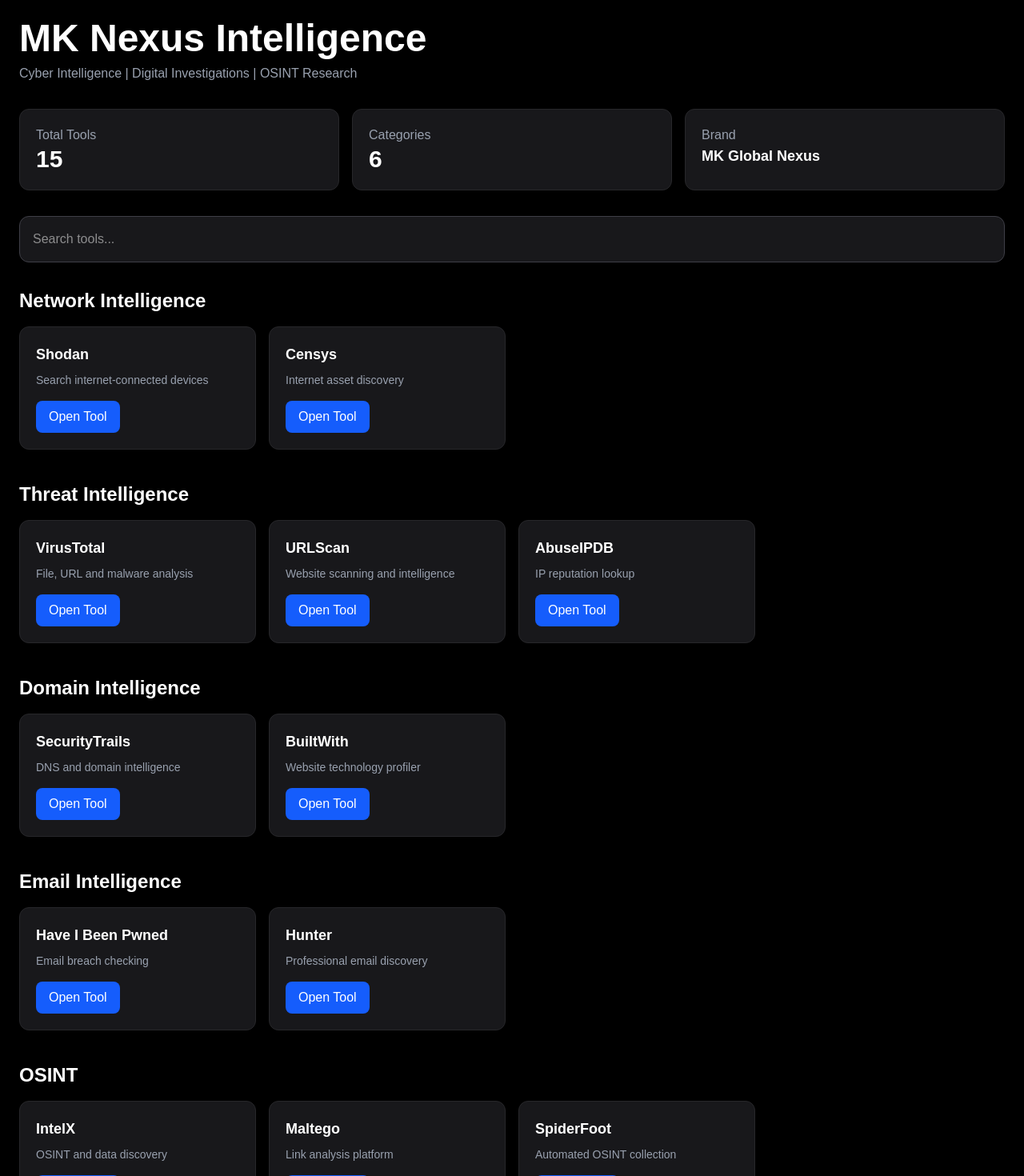
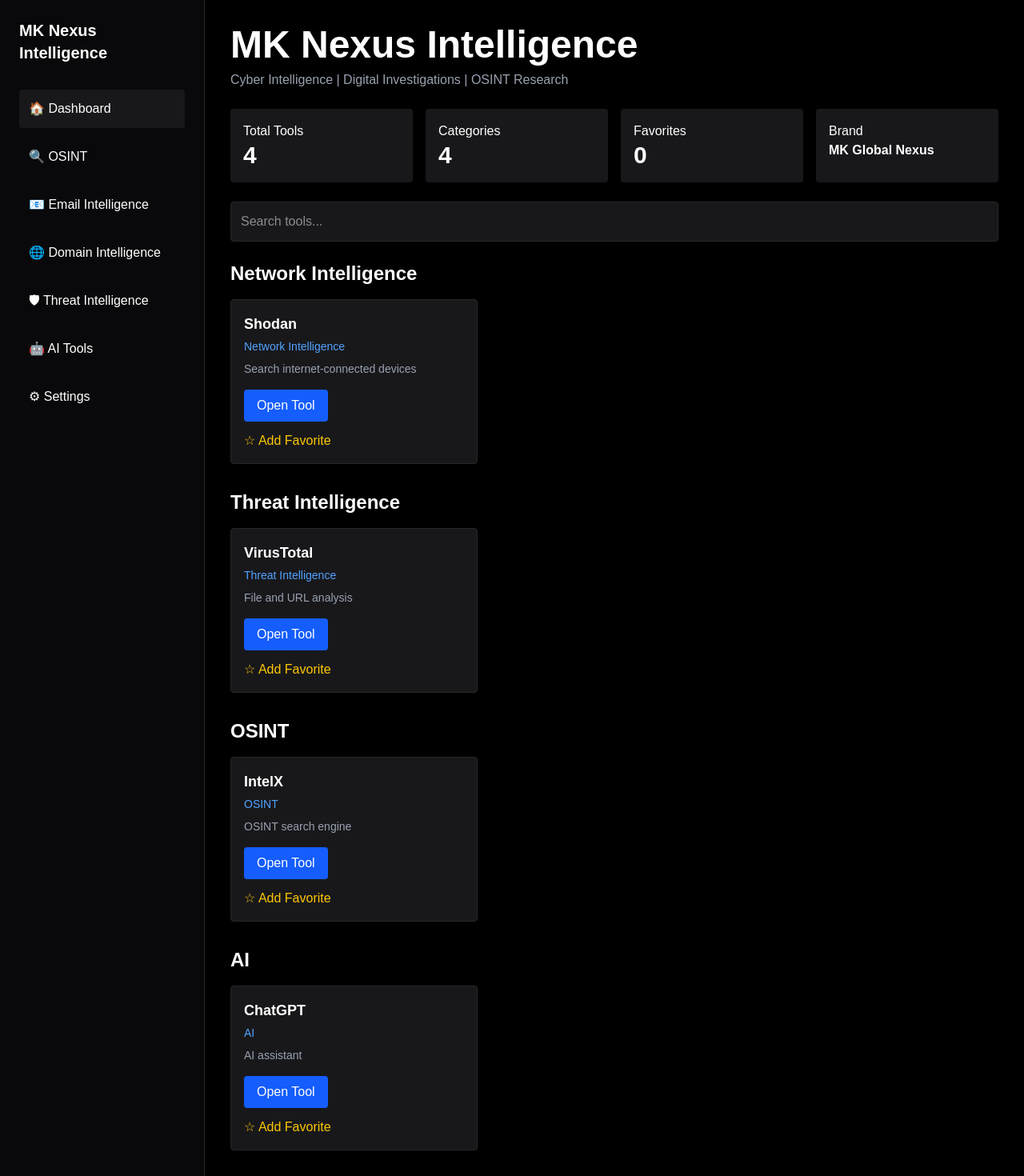
Before and after one commit to mklover07/mk-nexus-intelligence, a Next.js app: page / in a window 1280 px wide. Shown: the top 1470 px of the page at 80% size. Built offline with nearby package versions, Linux system fonts and the light colour scheme.

Commit message:
Added Investigation Notes System

```diff
--- /dev/null
+++ b/app/InvestigationNotes.tsx
@@ -0,0 +1,135 @@
+"use client";
+
+import { useEffect, useState } from "react";
+
+interface Note {
+  id: number;
+  title: string;
+  target: string;
+  notes: string;
+  status: string;
+}
+
+export default function InvestigationNotes() {
+  const [cases, setCases] = useState<Note[]>([]);
+  const [title, setTitle] = useState("");
+  const [target, setTarget] = useState("");
+  const [notes, setNotes] = useState("");
+
+  useEffect(() => {
+    const saved = localStorage.getItem("investigation_cases");
+
+    if (saved) {
+      setCases(JSON.parse(saved));
+    }
+  }, []);
+
+  const saveCase = () => {
+    if (!title || !target) return;
+
+    const newCase: Note = {
+      id: Date.now(),
+      title,
+      target,
+      notes,
+      status: "Open",
+    };
+
+    const updated = [newCase, ...cases];
+
+    setCases(updated);
+
+    localStorage.setItem(
+      "investigation_cases",
+      JSON.stringify(updated)
+    );
+
+    setTitle("");
+    setTarget("");
+    setNotes("");
+  };
+
+  const closeCase = (id: number) => {
+    const updated = cases.map((c) =>
+      c.id === id ? { ...c, status: "Closed" } : c
+    );
+
+    setCases(updated);
+
+    localStorage.setItem(
+      "investigation_cases",
+      JSON.stringify(updated)
+    );
+  };
+
+  return (
+    <div className="bg-zinc-900 p-6 rounded-lg border border-zinc-800 mt-8">
+      <h2 className="text-2xl font-bold mb-4">
+        Investigation Notes
+      </h2>
+
+      <div className="grid gap-3 mb-4">
+        <input
+          value={title}
+          onChange={(e) => setTitle(e.target.value)}
+          placeholder="Case Name"
+          className="p-3 rounded bg-zinc-800"
+        />
+
+        <input
+          value={target}
+          onChange={(e) => setTarget(e.target.value)}
+          placeholder="Target"
+          className="p-3 rounded bg-zinc-800"
+        />
+
+        <textarea
+          value={notes}
+          onChange={(e) => setNotes(e.target.value)}
+          placeholder="Investigation Notes"
+          className="p-3 rounded bg-zinc-800"
+          rows={4}
+        />
+
+        <button
+          onClick={saveCase}
+          className="bg-blue-600 p-3 rounded"
+        >
+          Save Case
+        </button>
+      </div>
+
+      <div className="space-y-4">
+        {cases.map((c) => (
+          <div
+            key={c.id}
+            className="bg-zinc-800 p-4 rounded"
+          >
+            <h3 className="font-bold text-lg">
+              {c.title}
+            </h3>
+
+            <p>
+              <strong>Target:</strong> {c.target}
+            </p>
+
+            <p className="mt-2">{c.notes}</p>
+
+            <p className="mt-2">
+              <strong>Status:</strong> {c.status}
+            </p>
+
+            {c.status === "Open" && (
+              <button
+                onClick={() => closeCase(c.id)}
+                className="mt-3 bg-green-600 px-4 py-2 rounded"
+              >
+                Close Case
+              </button>
+            )}
+          </div>
+        ))}
+      </div>
+    </div>
+  );
+}
--- /dev/null
+++ b/app/Sidebar.tsx
@@ -0,0 +1,39 @@
+export default function Sidebar() {
+  return (
+    <aside className="w-64 bg-zinc-950 border-r border-zinc-800 min-h-screen p-6">
+      <h2 className="text-xl font-bold mb-8">
+        MK Nexus Intelligence
+      </h2>
+
+      <nav className="space-y-3">
+        <div className="p-3 rounded bg-zinc-900">
+          🏠 Dashboard
+        </div>
+
+        <div className="p-3 rounded hover:bg-zinc-900">
+          🔍 OSINT
+        </div>
+
+        <div className="p-3 rounded hover:bg-zinc-900">
+          📧 Email Intelligence
+        </div>
+
+        <div className="p-3 rounded hover:bg-zinc-900">
+          🌐 Domain Intelligence
+        </div>
+
+        <div className="p-3 rounded hover:bg-zinc-900">
+          🛡 Threat Intelligence
+        </div>
+
+        <div className="p-3 rounded hover:bg-zinc-900">
+          🤖 AI Tools
+        </div>
+
+        <div className="p-3 rounded hover:bg-zinc-900">
+          ⚙ Settings
+        </div>
+      </nav>
+    </aside>
+  );
+}
--- a/app/page.tsx
+++ b/app/page.tsx
@@ -1,55 +1,98 @@
 "use client";
 
-import { useState } from "react";
+import { useState, useEffect } from "react";
 import { tools } from "./tools";
+import Sidebar from "./Sidebar";
+import InvestigationNotes from "./InvestigationNotes";
 
 export default function Home() {
   const [search, setSearch] = useState("");
+  const [favorites, setFavorites] = useState<string[]>([]);
 
-  const filteredTools = tools.filter(
+  useEffect(() => {
+    const saved = localStorage.getItem("favorites");
+
+    if (saved) {
+      setFavorites(JSON.parse(saved));
+    }
+  }, []);
+
+  const toggleFavorite = (toolName: string) => {
+    let updated: string[];
+
+    if (favorites.includes(toolName)) {
+      updated = favorites.filter(
+        (item) => item !== toolName
+      );
+    } else {
+      updated = [...favorites, toolName];
+    }
+
+    setFavorites(updated);
+
+    localStorage.setItem(
+      "favorites",
+      JSON.stringify(updated)
+    );
+  };
+
+  const filtered = tools.filter(
     (tool) =>
-      tool.name.toLowerCase().includes(search.toLowerCase()) ||
-      tool.category.toLowerCase().includes(search.toLowerCase())
+      tool.name
+        .toLowerCase()
+        .includes(search.toLowerCase()) ||
+      tool.category
+        .toLowerCase()
+        .includes(search.toLowerCase())
   );
 
   const categories = [
-    ...new Set(filteredTools.map((tool) => tool.category)),
+    ...new Set(filtered.map((tool) => tool.category)),
   ];
 
   return (
-    <main className="min-h-screen bg-black text-white p-6">
+    <div className="flex min-h-screen bg-black text-white">
+      <Sidebar />
+
+      <main className="flex-1 p-8">
         <div className="max-w-7xl mx-auto">
-        {/* Header */}
-        <div className="mb-8">
-          <h1 className="text-5xl font-bold">
+          <h1 className="text-5xl font-bold mb-2">
             MK Nexus Intelligence
           </h1>
 
-          <p className="text-gray-400 mt-2">
+          <p className="mb-6 text-gray-400">
             Cyber Intelligence | Digital Investigations |
             OSINT Research
           </p>
-        </div>
 
           {/* Stats */}
-        <div className="grid md:grid-cols-3 gap-4 mb-8">
-          <div className="bg-zinc-900 p-5 rounded-xl border border-zinc-800">
-            <h3 className="text-gray-400">Total Tools</h3>
+          <div className="grid md:grid-cols-4 gap-4 mb-6">
+            <div className="bg-zinc-900 p-4 rounded">
+              <h3>Total Tools</h3>
               <p className="text-3xl font-bold">
                 {tools.length}
               </p>
             </div>
 
-          <div className="bg-zinc-900 p-5 rounded-xl border border-zinc-800">
-            <h3 className="text-gray-400">Categories</h3>
+            <div className="bg-zinc-900 p-4 rounded">
+              <h3>Categories</h3>
               <p className="text-3xl font-bold">
-              {categories.length}
+                {new Set(
+                  tools.map((t) => t.category)
+                ).size}
               </p>
             </div>
 
-          <div className="bg-zinc-900 p-5 rounded-xl border border-zinc-800">
-            <h3 className="text-gray-400">Brand</h3>
-            <p className="text-lg font-bold">
+            <div className="bg-zinc-900 p-4 rounded">
+              <h3>Favorites</h3>
+              <p className="text-3xl font-bold">
+                {favorites.length}
+              </p>
+            </div>
+
+            <div className="bg-zinc-900 p-4 rounded">
+              <h3>Brand</h3>
+              <p className="font-bold">
                 MK Global Nexus
               </p>
             </div>
@@ -57,31 +100,59 @@
 
           {/* Search */}
           <input
-          type="text"
+            value={search}
+            onChange={(e) =>
+              setSearch(e.target.value)
+            }
             placeholder="Search tools..."
-          value={search}
-          onChange={(e) => setSearch(e.target.value)}
-          className="w-full p-4 rounded-xl bg-zinc-900 border border-zinc-700 mb-8"
+            className="w-full p-3 rounded bg-zinc-900 border border-zinc-800 mb-6"
           />
+
+          {/* Favorites */}
+          {favorites.length > 0 && (
+            <div className="mb-8">
+              <h2 className="text-2xl font-bold mb-4">
+                ⭐ Favorite Tools
+              </h2>
+
+              <div className="flex flex-wrap gap-2">
+                {favorites.map((fav) => (
+                  <span
+                    key={fav}
+                    className="bg-yellow-600 px-3 py-1 rounded"
+                  >
+                    {fav}
+                  </span>
+                ))}
+              </div>
+            </div>
+          )}
 
           {/* Categories */}
           {categories.map((category) => (
-          <div key={category} className="mb-10">
-            <h2 className="text-2xl font-semibold mb-4">
+            <div key={category} className="mb-8">
+              <h2 className="text-2xl font-bold mb-4">
                 {category}
               </h2>
 
-            <div className="grid md:grid-cols-3 lg:grid-cols-4 gap-4">
-              {filteredTools
-                .filter((tool) => tool.category === category)
+              <div className="grid gap-4 md:grid-cols-2 lg:grid-cols-3">
+                {filtered
+                  .filter(
+                    (tool) =>
+                      tool.category === category
+                  )
                   .map((tool) => (
                     <div
                       key={tool.name}
-                    className="bg-zinc-900 border border-zinc-800 rounded-xl p-5"
+                      className="bg-zinc-900 border border-zinc-800 p-4 rounded"
                     >
                       <h3 className="font-bold text-lg">
                         {tool.name}
                       </h3>
+
+                      <p className="text-blue-400 text-sm mt-1">
+                        {tool.category}
+                      </p>
 
                       <p className="text-gray-400 text-sm mt-2">
                         {tool.description}
@@ -91,21 +162,32 @@
                         href={tool.url}
                         target="_blank"
                         rel="noopener noreferrer"
-                      className="inline-block mt-4 px-4 py-2 bg-blue-600 rounded-lg hover:bg-blue-700"
+                        className="inline-block mt-4 px-4 py-2 bg-blue-600 rounded"
                       >
                         Open Tool
                       </a>
+
+                      <button
+                        onClick={() =>
+                          toggleFavorite(tool.name)
+                        }
+                        className="block mt-3 text-yellow-400"
+                      >
+                        {favorites.includes(tool.name)
+                          ? "⭐ Favorited"
+                          : "☆ Add Favorite"}
+                      </button>
                     </div>
                   ))}
               </div>
             </div>
           ))}
 
-        {/* Footer */}
           <footer className="mt-16 text-center text-gray-500">
             Powered by MK Global Nexus © 2026
           </footer>
         </div>
       </main>
+    </div>
   );
 }
--- a/app/tools.ts
+++ b/app/tools.ts
@@ -1,103 +1,26 @@
 export const tools = [
-  // Network Intelligence
   {
     name: "Shodan",
     category: "Network Intelligence",
     url: "https://www.shodan.io",
-    description: "Search internet-connected devices"
+    description: "Search internet-connected devices",
   },
-  {
-    name: "Censys",
-    category: "Network Intelligence",
-    url: "https://search.censys.io",
-    description: "Internet asset discovery"
-  },
-
-  // Threat Intelligence
   {
     name: "VirusTotal",
     category: "Threat Intelligence",
     url: "https://www.virustotal.com",
-    description: "File, URL and malware analysis"
+    description: "File and URL analysis",
   },
-  {
-    name: "URLScan",
-    category: "Threat Intelligence",
-    url: "https://urlscan.io",
-    description: "Website scanning and intelligence"
-  },
-  {
-    name: "AbuseIPDB",
-    category: "Threat Intelligence",
-    url: "https://www.abuseipdb.com",
-    description: "IP reputation lookup"
-  },
-
-  // Domain Intelligence
-  {
-    name: "SecurityTrails",
-    category: "Domain Intelligence",
-    url: "https://securitytrails.com",
-    description: "DNS and domain intelligence"
-  },
-  {
-    name: "BuiltWith",
-    category: "Domain Intelligence",
-    url: "https://builtwith.com",
-    description: "Website technology profiler"
-  },
-
-  // Email Intelligence
-  {
-    name: "Have I Been Pwned",
-    category: "Email Intelligence",
-    url: "https://haveibeenpwned.com",
-    description: "Email breach checking"
-  },
-  {
-    name: "Hunter",
-    category: "Email Intelligence",
-    url: "https://hunter.io",
-    description: "Professional email discovery"
-  },
-
-  // OSINT
   {
     name: "IntelX",
     category: "OSINT",
     url: "https://intelx.io",
-    description: "OSINT and data discovery"
+    description: "OSINT search engine",
   },
-  {
-    name: "Maltego",
-    category: "OSINT",
-    url: "https://www.maltego.com",
-    description: "Link analysis platform"
-  },
-  {
-    name: "SpiderFoot",
-    category: "OSINT",
-    url: "https://www.spiderfoot.net",
-    description: "Automated OSINT collection"
-  },
-
-  // AI
   {
     name: "ChatGPT",
     category: "AI",
     url: "https://chatgpt.com",
-    description: "AI assistant"
+    description: "AI assistant",
   },
-  {
-    name: "Gemini",
-    category: "AI",
-    url: "https://gemini.google.com",
-    description: "Google AI assistant"
-  },
-  {
-    name: "Claude",
-    category: "AI",
-    url: "https://claude.ai",
-    description: "Anthropic AI assistant"
-  }
 ];
```
Lines whose indentation alone changed are shown as unchanged.
